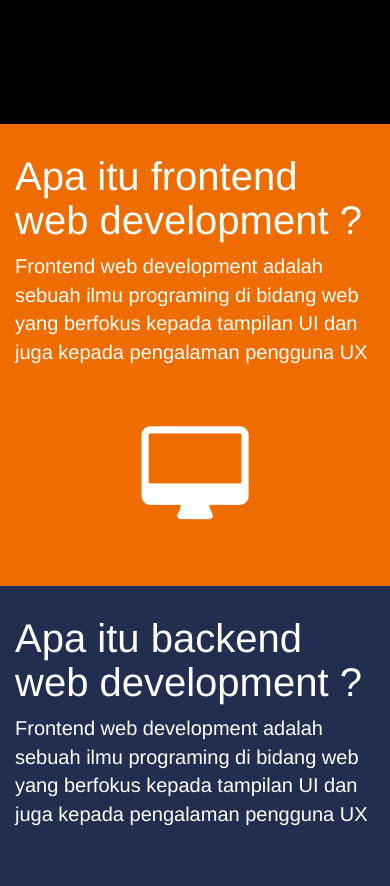
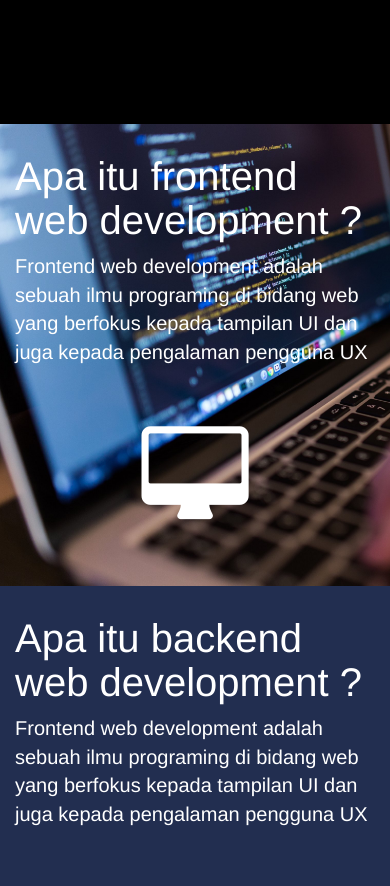
Before and after one commit to muhamaddiaz/Kangguru, a plain HTML site: page index.html in a window 390 px wide. Shown: the part 1020-1906 px from the top of the page. Drawn offline with nearby package versions, Linux system fonts and the light colour scheme.

Commit message:
Menambahkan tampilan mobile

```diff
--- a/css/kangguru.css
+++ b/css/kangguru.css
@@ -137,7 +137,9 @@
 
 .front-desc {
   position: relative;
-  background-color: #ef6c00;
+  background-image: url('image/coding.jpg');
+  background-repeat: no-repeat;
+  background-size: cover;
   color: white;
   padding: 10px 0;
   z-index: 1;
--- a/index.html
+++ b/index.html
@@ -6,6 +6,7 @@
     <meta charset="utf-8">
     <title>Kangguru</title>
     <meta name="author" content="Admin Kangguru" />
+    <meta name="viewport" content="width=device-width, initial-scale=1" />
     <script src="https://cdnjs.cloudflare.com/ajax/libs/jquery/3.2.1/jquery.min.js"></script>
     <script src="waypoints\lib\jquery.waypoints.min.js"></script>
     <link rel="stylesheet" href="font-awesome/css/font-awesome.min.css" />
--- a/js/kangguru.js
+++ b/js/kangguru.js
@@ -39,5 +39,5 @@ $(function() {
         $('.pemisah').removeClass('divider-anim');
         $('.backend').removeClass('backend-anim');
       }
-  }, {'offset': '50%'});
+  }, {'offset': '95%'});
 });
```
